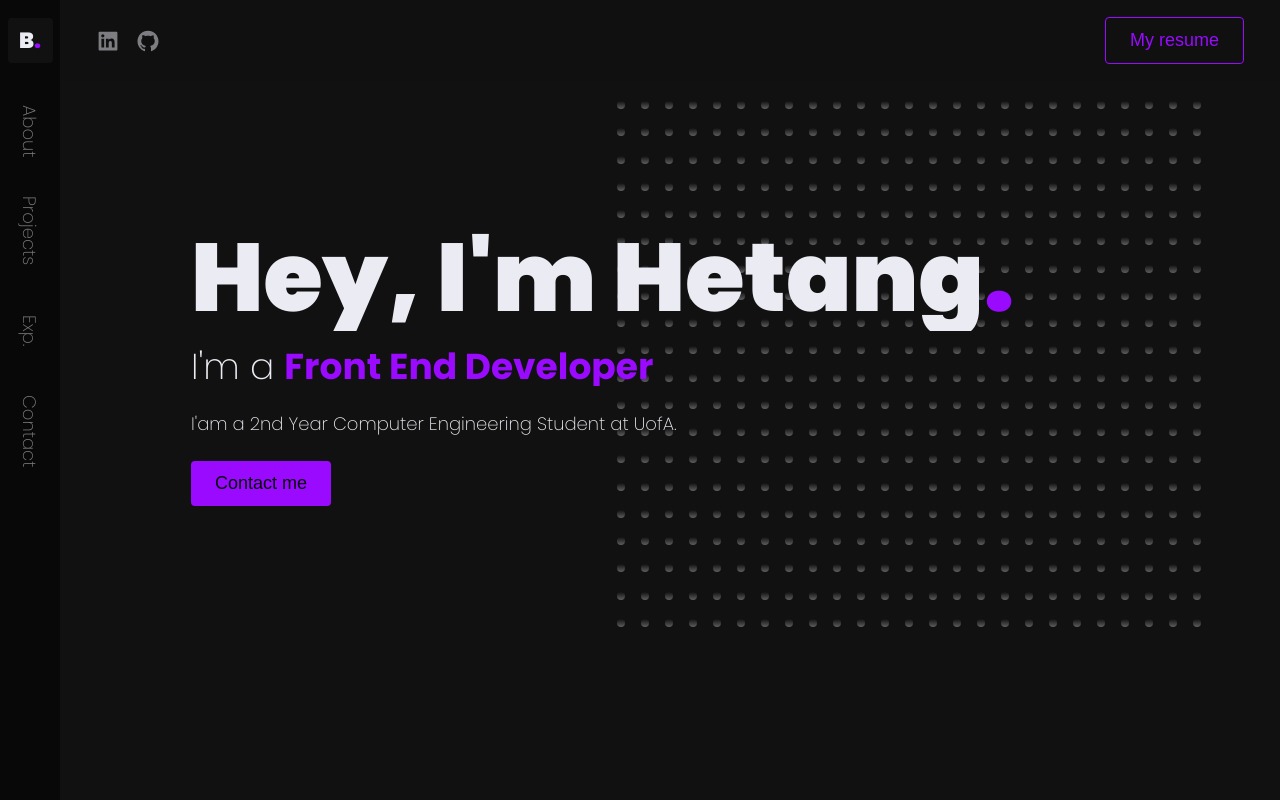
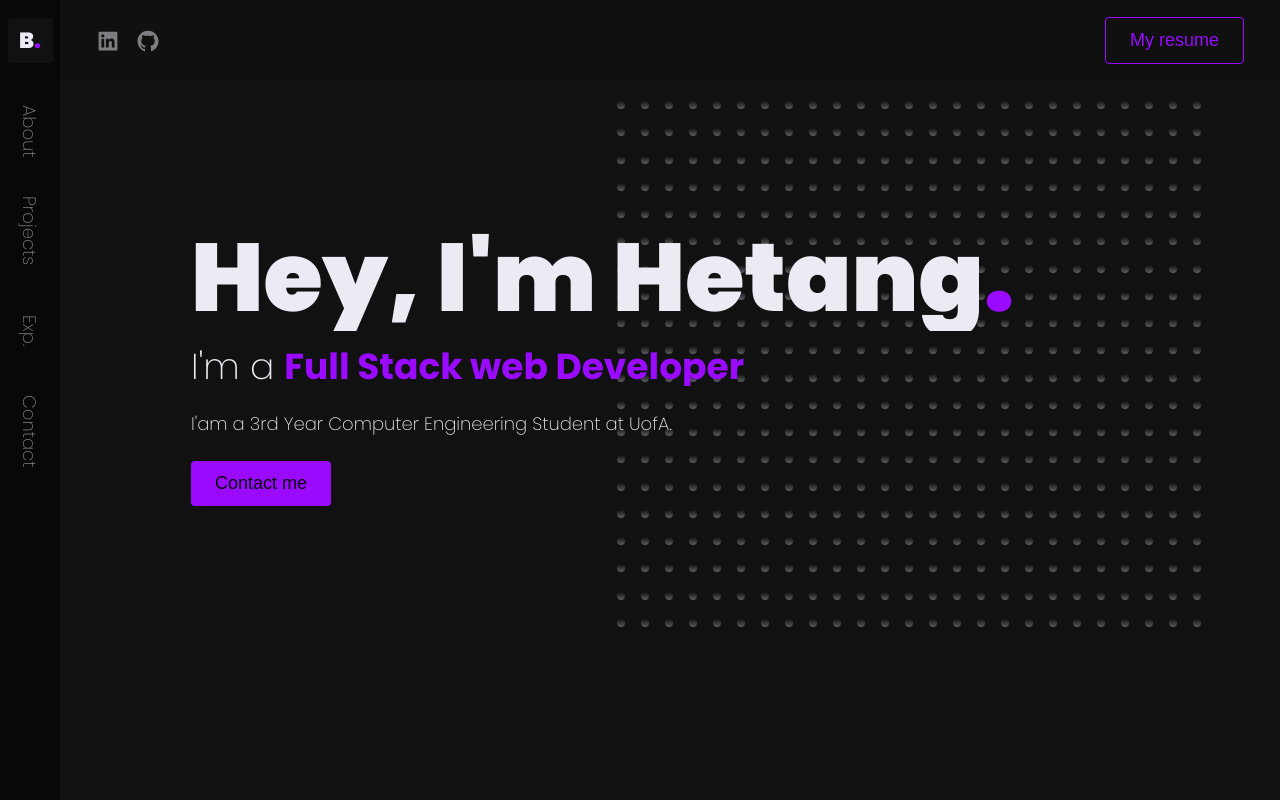
Before and after one commit to Killinwraith/hetangmehtaportfolio, a Next.js app: page / in a window 1280 px wide. Shown: the top 800 px of the page. Built offline with nearby package versions, Linux system fonts and the light colour scheme.

Commit message:
Update Hero.js

```diff
--- a/components/home/hero/Hero.js
+++ b/components/home/hero/Hero.js
@@ -14,12 +14,12 @@ export const Hero = () => {
         </Reveal>
         <Reveal>
           <h2 className={styles.subTitle}>
-            I&apos;m a <span>Front End Developer</span>
+            I&apos;m a <span>Full Stack web Developer</span>
           </h2>
         </Reveal>
         <Reveal>
           <p className={styles.aboutCopy}>
-            I&apos;am a 2nd Year Computer Engineering Student at UofA.
+            I&apos;am a 3rd Year Computer Engineering Student at UofA.
           </p>
         </Reveal>
         <Reveal>
```
